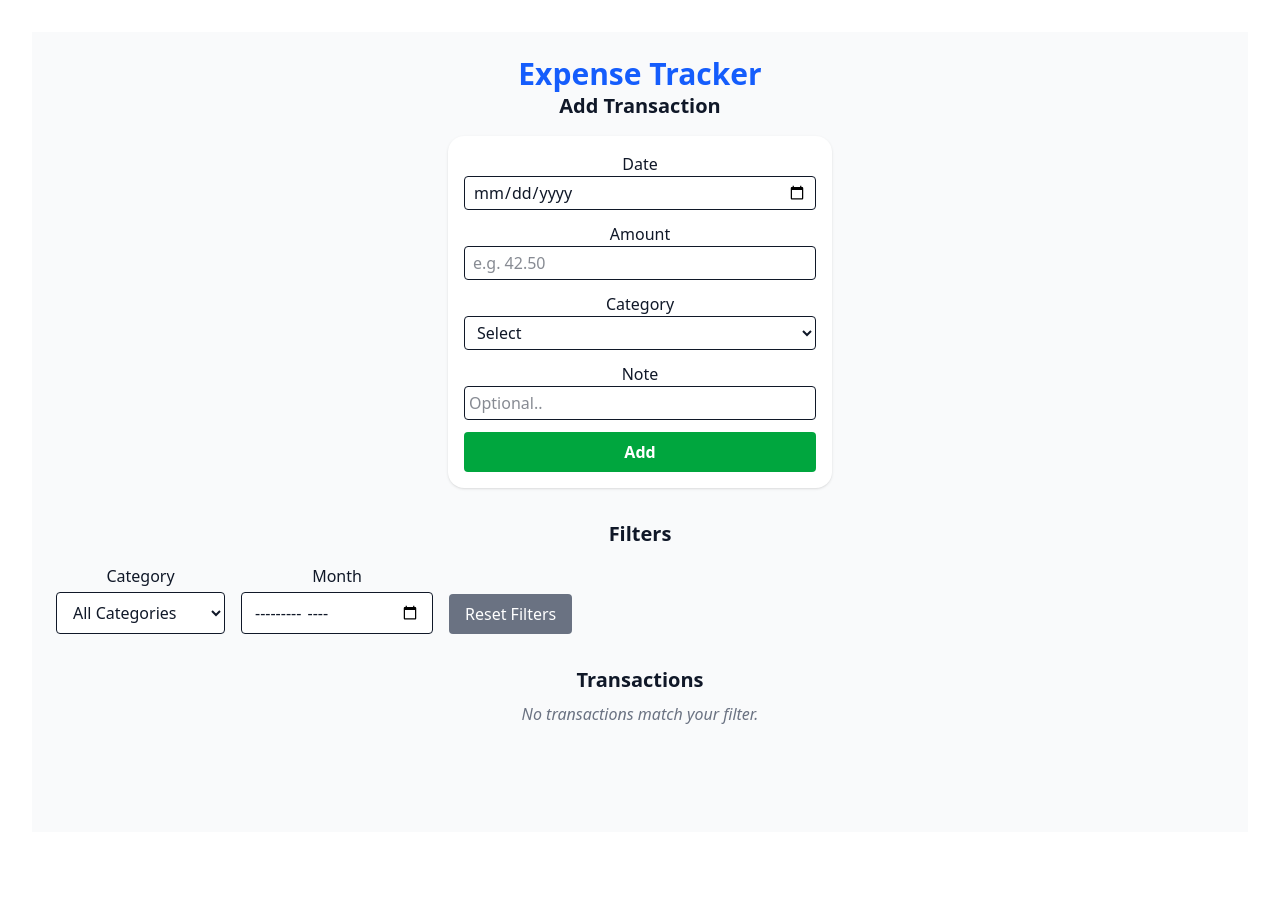
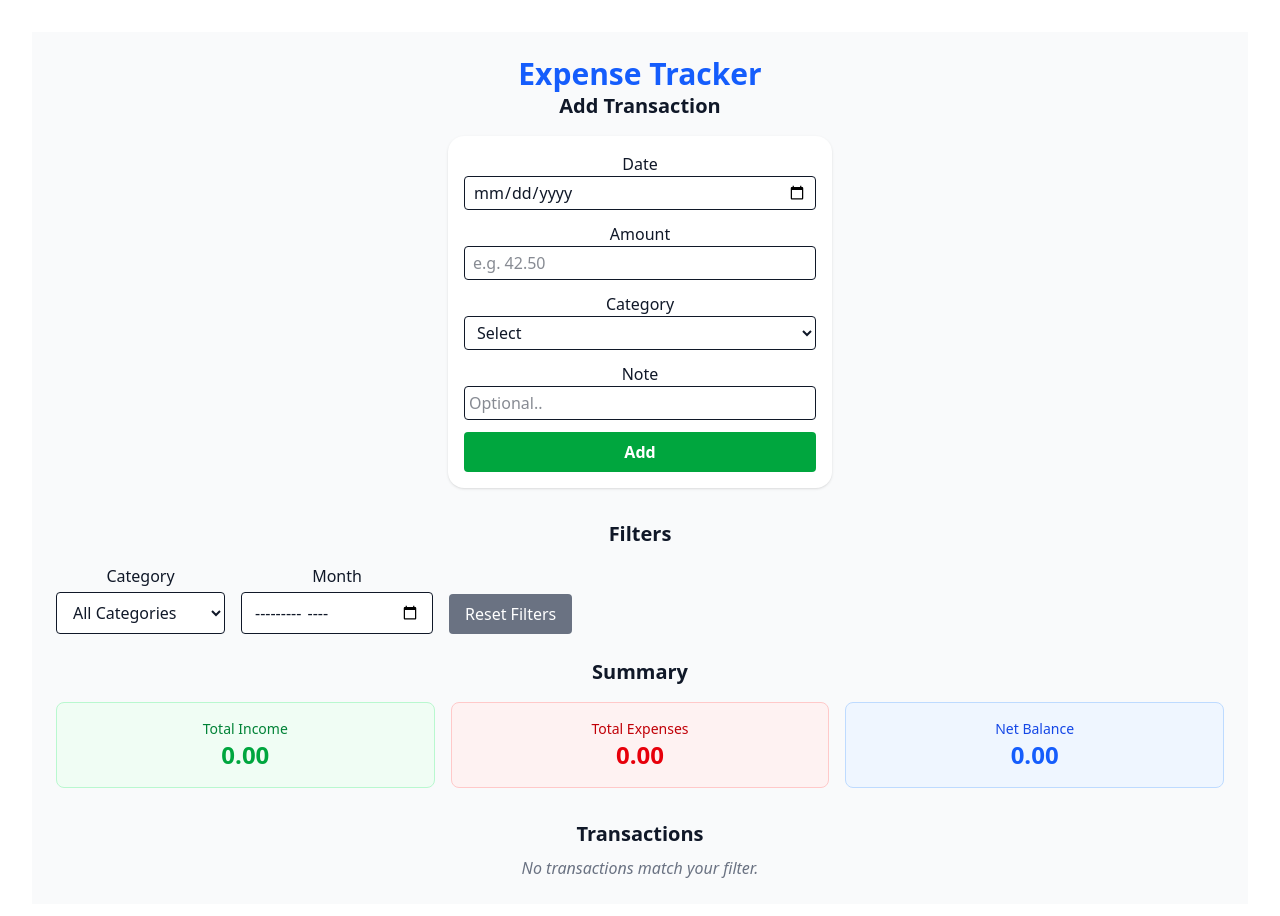
Before and after one commit to prasaipratik9/expense-tracker, a React (Vite) app: page / in a window 1280 px wide. Shown: the top 916 px of the page. Before the commit the page ends 864 px from the top, so only its background shows below. Built offline with nearby package versions, Linux system fonts and the light colour scheme.

Commit message:
update: added financial summary with income, expenses, and net balance

```diff
--- a/src/App.jsx
+++ b/src/App.jsx
@@ -51,6 +51,28 @@ function App() {
 
     return matchesCategory && matchesMonth;
   });
+
+  //Adding logic for Cashflow summary
+
+  //#1 Using reduce to narrow down income from the filteredTransactions array
+  const totalIncome = filteredTransactions.reduce((sum, tx) => {
+    if (tx.category === "Income") {
+      return sum + parseFloat(tx.amount);
+    }
+    return sum;
+  }, 0);
+
+  //#2 Using reduce to narrow down expenses from the filteredTransactions array
+  const totalExpense = filteredTransactions.reduce((sum, tx) => {
+    if (tx.category !== "Income") {
+      return sum + parseFloat(tx.amount);
+    }
+    return sum;
+  }, 0);
+
+  //#3 Using subtraction operator to differentiate income vs expenses
+  const netBalance = totalIncome - totalExpense;
+
   return (
     <div className="min-h-screen bg-gray-50 text-gray-900 p-6">
       <h1 className="text-3xl font-bold text-blue-600">Expense Tracker</h1>
@@ -170,9 +192,57 @@ function App() {
 
           {/* Reset button for filters */}
           <button
-          onClick={() => setFilters({category: 'All', month: 'All'})}
-          className="self-end bg-gray-500 text-white px-4 py-2 rounded hover:bg-gray-600 transition"
-          >Reset Filters</button>
+            onClick={() => setFilters({ category: "All", month: "All" })}
+            className="self-end bg-gray-500 text-white px-4 py-2 rounded hover:bg-gray-600 transition"
+          >
+            Reset Filters
+          </button>
+        </div>
+      </section>
+
+      {/* Summary */}
+      <section className="mb-8">
+        <h2 className="text-xl font-semibold mb-4">Summary</h2>
+        <div className="grid grid-cols-1 md:grid-cols-3 gap-4">
+          {/* Total Income */}
+          <div className="bg-green-50 border border-green-200 p-4 rounded-lg">
+            <p className="text-sm text-green-700 font-medium">Total Income</p>
+            <p className="text-2xl font-bold text-green-600">
+              {totalIncome.toFixed(2)}
+            </p>
+          </div>
+
+          {/* Total Expenses */}
+          <div className="bg-red-50 border border-red-200 p-4 rounded-lg">
+            <p className="text-sm text-red-700 font-medium">Total Expenses</p>
+            <p className="text-2xl font-bold text-red-600">
+              {totalExpense.toFixed(2)}
+            </p>
+          </div>
+
+          {/* Net Balance : Have used a ternary operator to switch up the colors between red and blue depending on the net balance outcome*/}
+          <div
+            className={`${
+              netBalance >= 0
+                ? "bg-blue-50 border border-blue-200"
+                : "bg-red-50 border-red-200"
+            } p-4 rounded-lg`}
+          >
+            <p
+              className={`text-sm font-medium ${
+                netBalance >= 0 ? "text-blue-700" : "text-red-700"
+              }`}
+            >
+              Net Balance
+            </p>
+            <p
+              className={`text-2xl font-bold ${
+                netBalance >= 0 ? "text-blue-600" : "text-red-600"
+              }`}
+            >
+              {netBalance.toFixed(2)}
+            </p>
+          </div>
         </div>
       </section>
 
```
